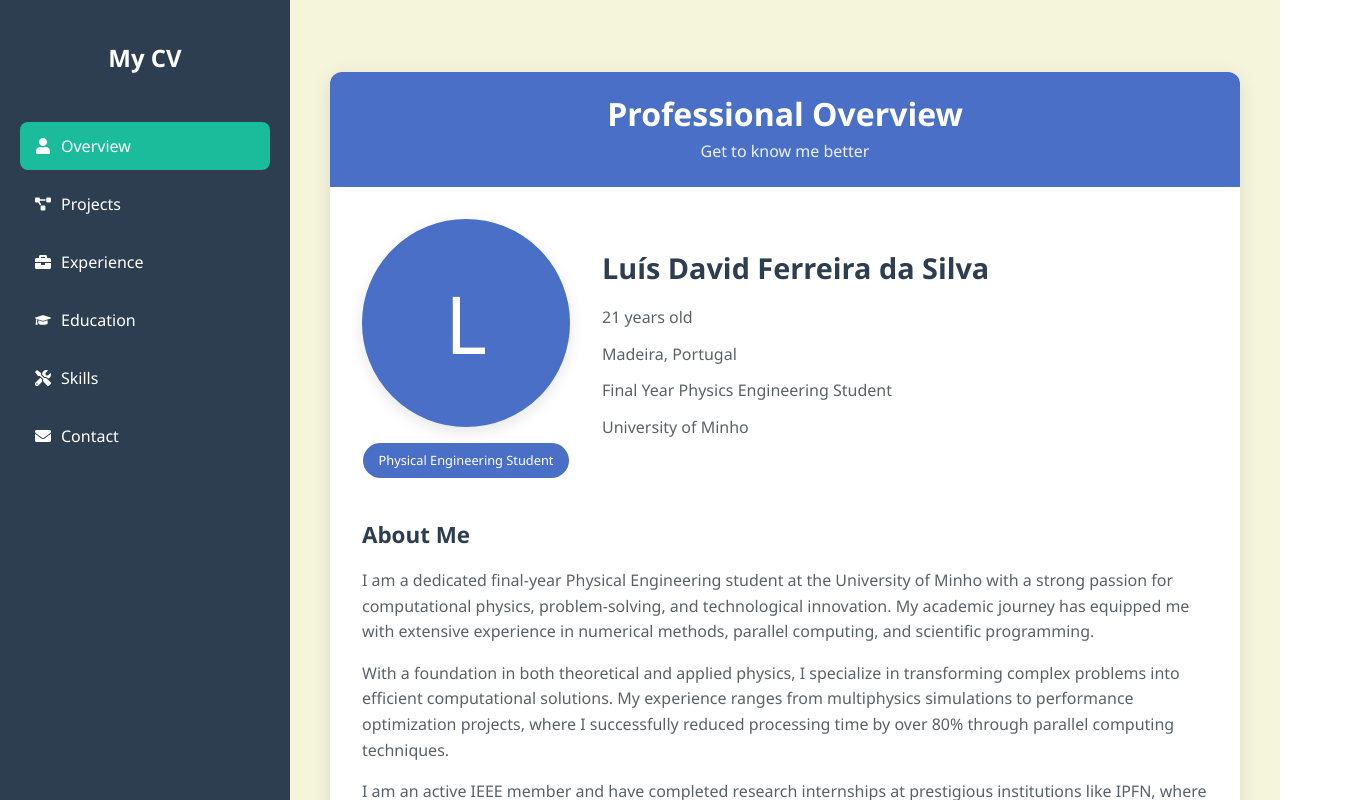
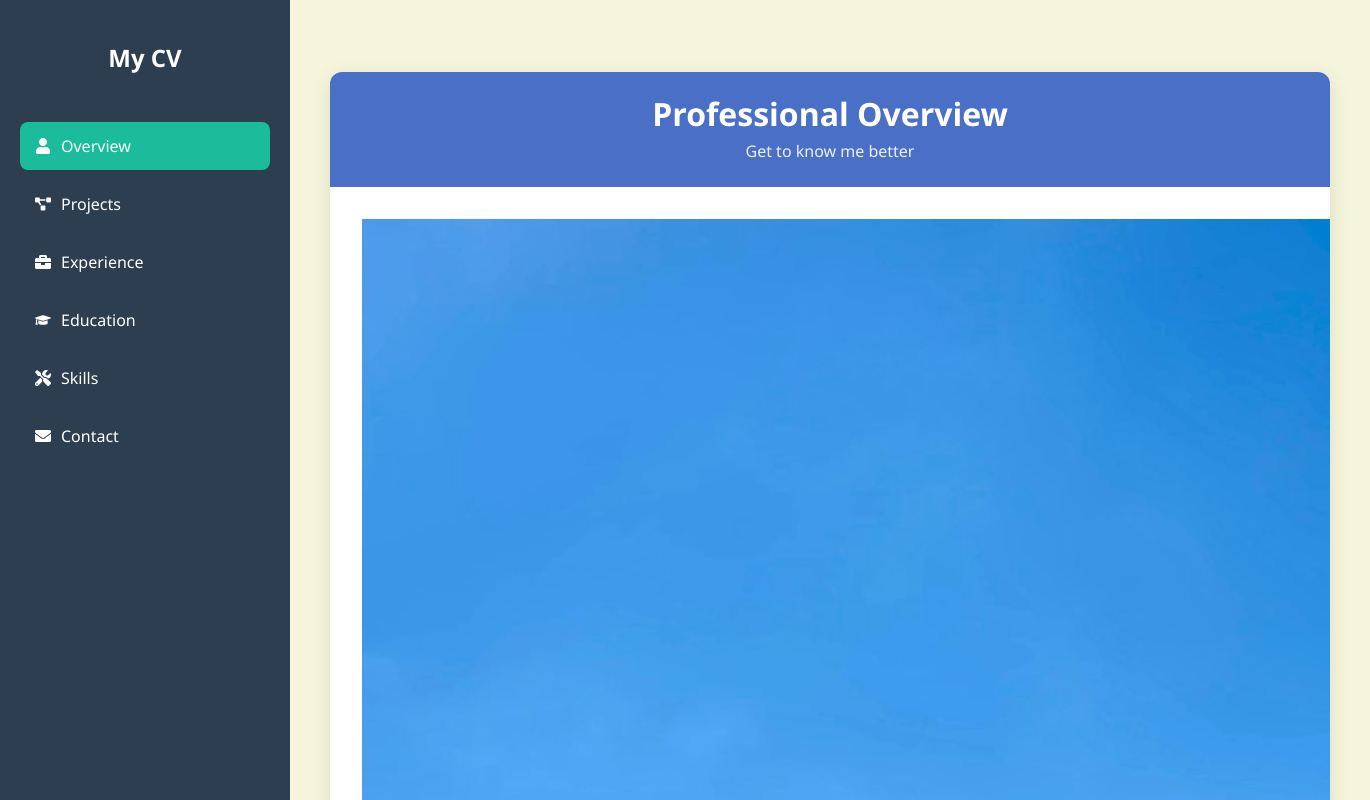
Before and after one commit to UnkowwnPhysics/CV, a React (Vite) app: page / in a window 1280 px wide. Shown: the whole page, 1370 px wide, since content can reach past the window. Built offline with nearby package versions, Linux system fonts and the light colour scheme.

Commit message:
Update Overview.tsx

```diff
--- a/src/components/MainContent/Overview.tsx
+++ b/src/components/MainContent/Overview.tsx
@@ -12,10 +12,11 @@ const Overview: React.FC = () => {
       <div className="overview-content">
         <div className="profile-section">
           <div className="profile-icon-container">
-            <div className="profile-icon">
-              {/* Pode colocar uma letra inicial ou deixar vazio */}
-              L
-            </div>
+            <img
+              src="/images/profile.jpeg"
+              alt="Profile"
+              className="profile-image"
+            />
             <div className="photo-overlay">
               <span>Physical Engineering Student</span>
             </div>
```
